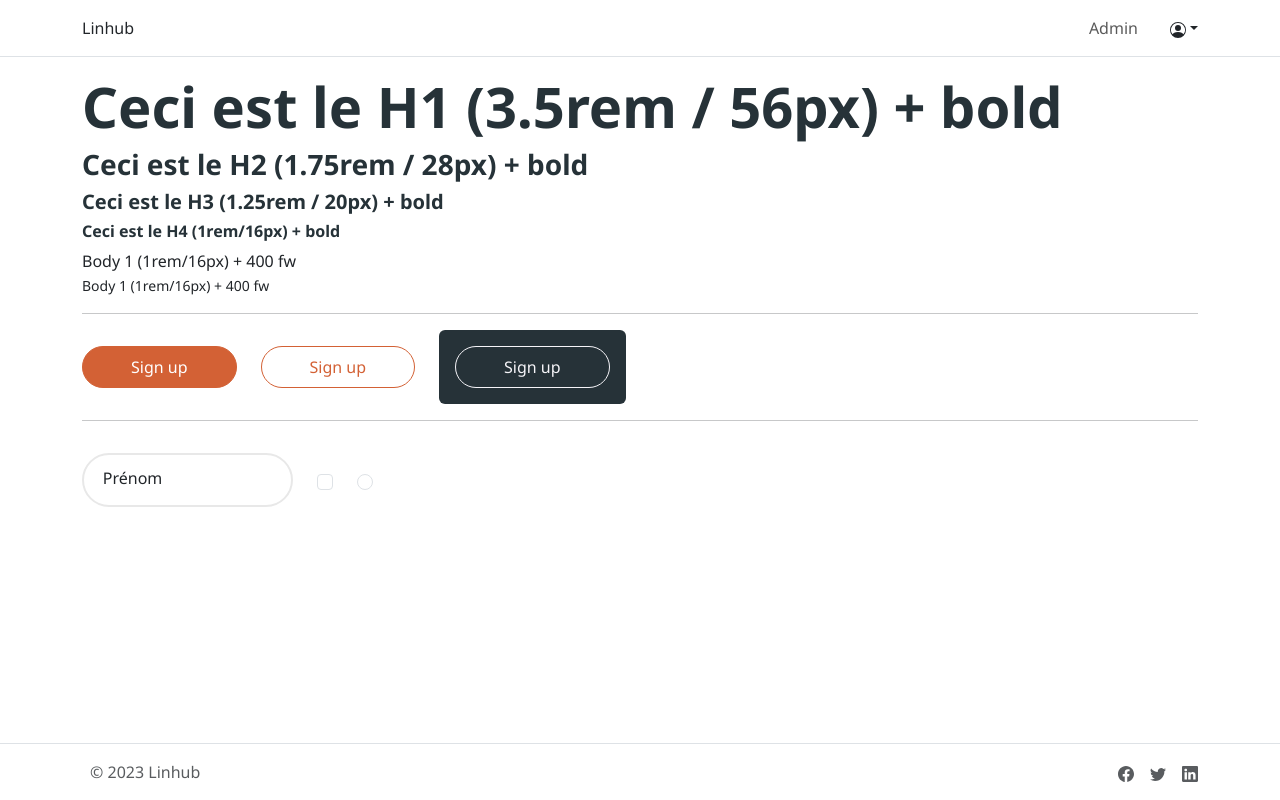
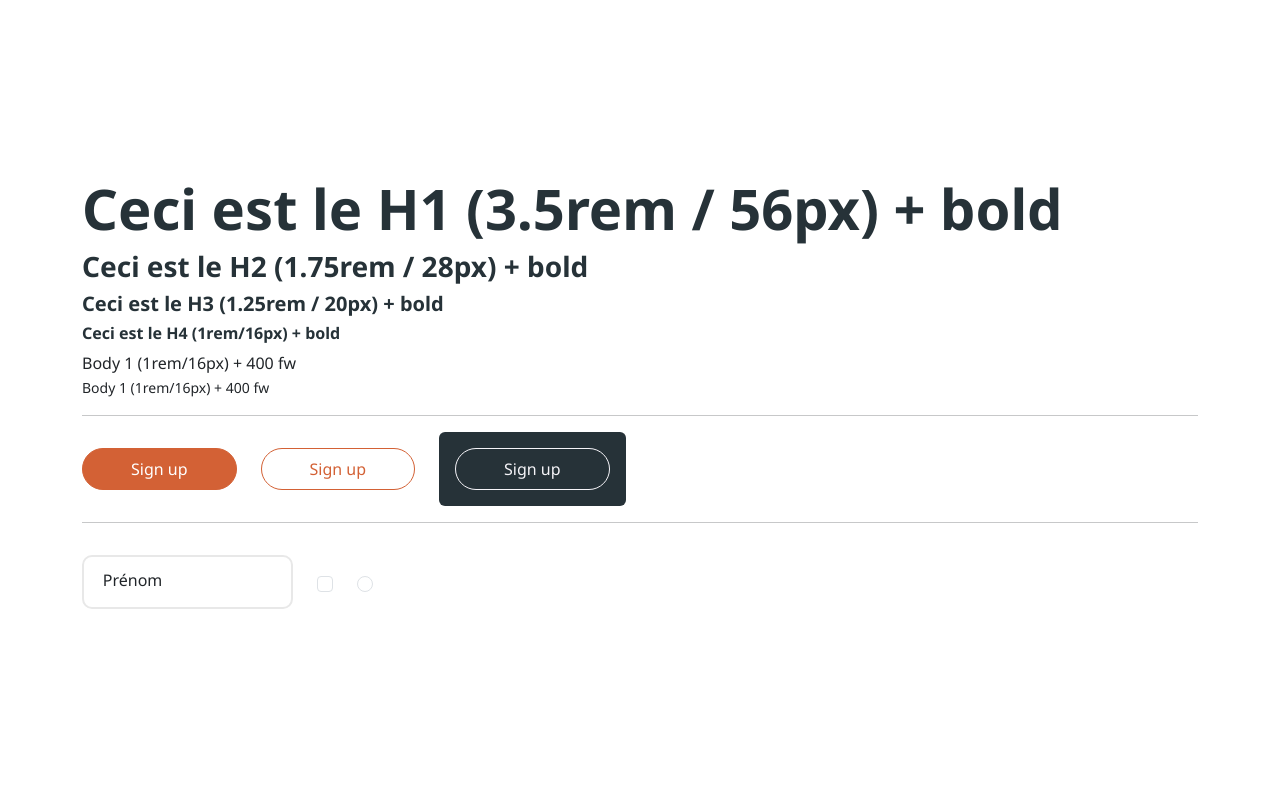
Before and after one commit to BrissouLaChankla/LinhubFront, a Next.js app: page /ui-kit in a window 1280 px wide. Built offline with nearby package versions, Linux system fonts and the light colour scheme.

Commit message:
made 2 layouts depending if i'm on /admin or not and centered the content of non admin pages

```diff
--- /dev/null
+++ b/components/FrontLayout.js
@@ -0,0 +1,11 @@
+import Navbar from "./layouts/navbar";
+import Footer from "./layouts/footer";
+export default function FrontLayout({ children }) {
+    return (
+      <div className="d-flex flex-column min-vh-100">
+        <Navbar />
+        <main className="flex-grow-1 p-3 d-flex flex-column justify-content-center">{children}</main>
+        <Footer />
+      </div>
+    );
+  }
--- a/components/layouts/footer.js
+++ b/components/layouts/footer.js
@@ -1,7 +1,6 @@
 function Footer() {
     return (
        <footer>
-        footer
        </footer>
     )
 }
--- a/components/layouts/navbar.js
+++ b/components/layouts/navbar.js
@@ -1,7 +1,6 @@
 function Navbar() {
     return (
        <nav>
-        nav
        </nav>
     )
 }
--- a/pages/_app.js
+++ b/pages/_app.js
@@ -1,5 +1,6 @@
 import "@/styles/customized.scss";
 import AdminLayout from "@/components/adminlayout";
+import FrontLayout from "@/components/FrontLayout";
 import { useEffect } from "react";
 import { Provider } from "react-redux";
 import user from "@/reducers/user";
@@ -24,7 +25,11 @@ const store = configureStore({
 
 const persistor = persistStore(store);
 
-export default function App({ Component, pageProps }) {
+export default function App({ Component, pageProps, router}) {
+  const getLayout =
+    router.pathname.includes('/admin') ? ((page) => <AdminLayout children={page} />)
+      : ((page) => <FrontLayout children={page} />);
+
   useEffect(() => {
     require("bootstrap/dist/js/bootstrap.bundle.min.js");
   }, []);
@@ -32,9 +37,7 @@ export default function App({ Component, pageProps }) {
   return (
     <Provider store={store}>
       <PersistGate persistor={persistor}>
-        <AdminLayout>
-          <Component {...pageProps} />
-        </AdminLayout>
+        {getLayout(<Component {...pageProps} />, pageProps)}
       </PersistGate>
     </Provider>
   );
--- a/pages/register.js
+++ b/pages/register.js
@@ -61,7 +61,6 @@ export default function Register() {
   };
 
   return (
-    <div>
       <div className="container-fluid px-md-5">
         <div className="col-lg-6">
           <div className="d-flex justify-content-between align-items-center">
@@ -130,6 +129,5 @@ export default function Register() {
 
         <Image src={noImage} alt="no-image" className={`d-none d-lg-block ${styles.halfBg}`} />
       </div>
-    </div>
   );
 }
--- a/styles/Input.module.scss
+++ b/styles/Input.module.scss
@@ -9,7 +9,7 @@
     outline: none;
     border: 2px solid var(--light);
     background-color: transparent;
-    border-radius: 50px;
+    border-radius: 10px;
     width: 100%;
   }
 
```
Also changed, not shown: pages/login.js (+3 -5 lines).
